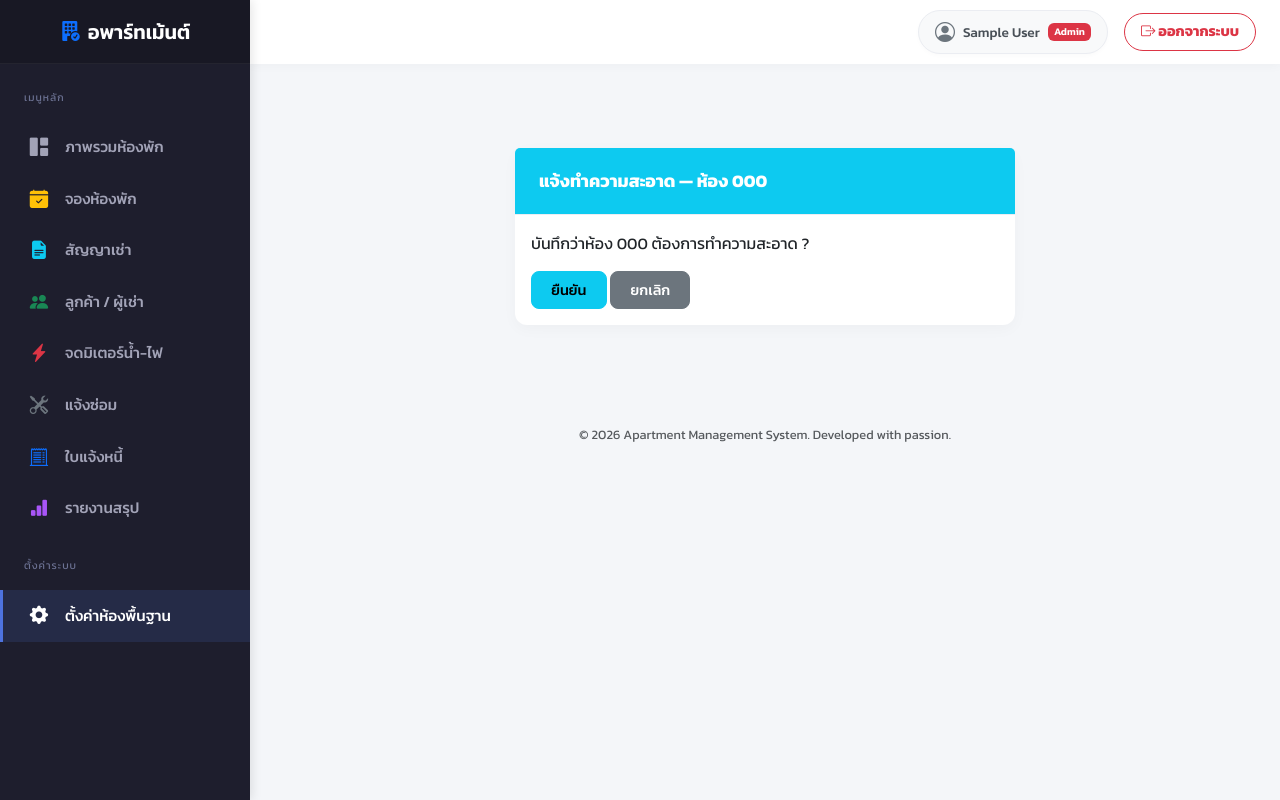
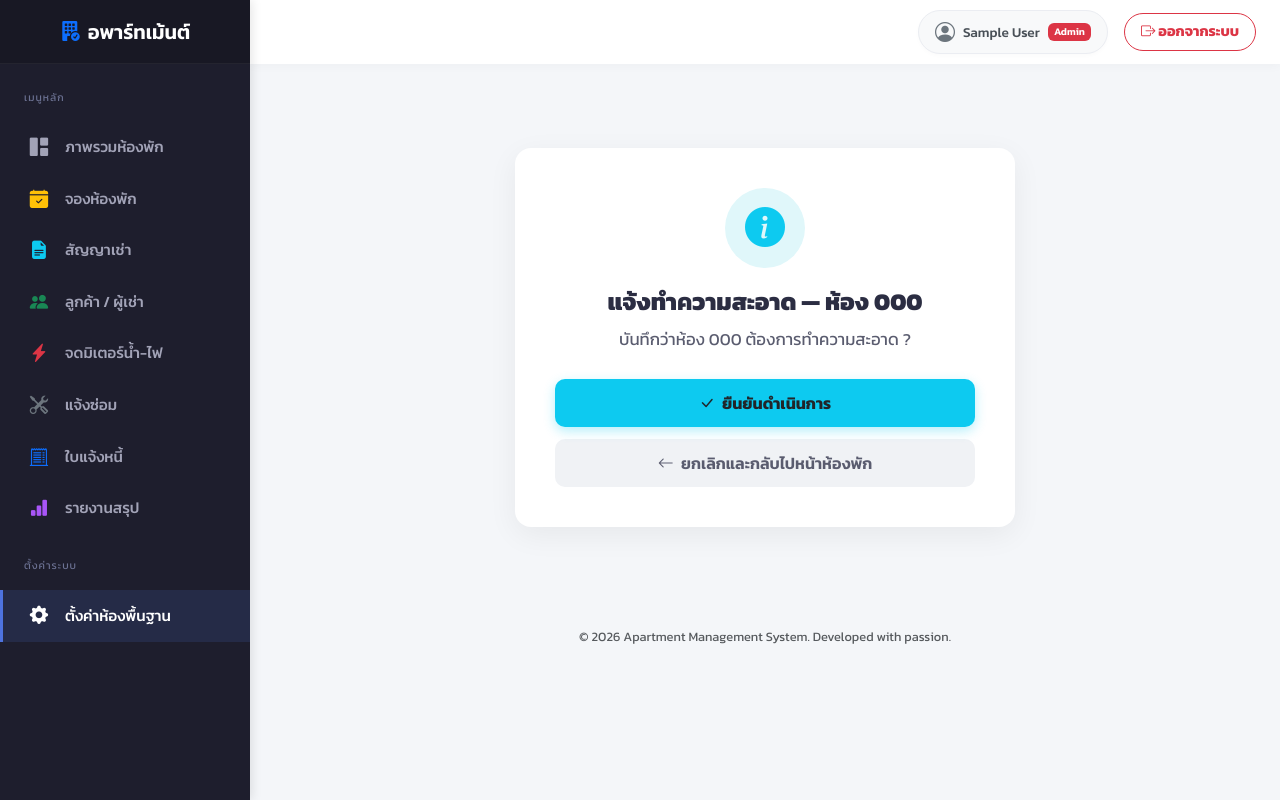
Before and after one commit to Mightycgm/ICT22667-Project, a Django app: page /rooms/1/clean/ in a window 1280 px wide. Run offline with Django 5.2, Linux system fonts and the light colour scheme; a user stored in the database is signed in; tables that the repository leaves empty hold one stand-in row (values such as "Sample post").

Commit message:
แก้ไขหน้าที่ยืนยันทำความสะอาดกับหน้าแจ้งย้ายออก

```diff
--- a/Apartment Management Project/apartment_project/apartment/templates/apartment/room/action_confirm.html
+++ b/Apartment Management Project/apartment_project/apartment/templates/apartment/room/action_confirm.html
@@ -1,23 +1,145 @@
 {% extends 'apartment/base.html' %}
 {% block content %}
-<div style="max-width:500px; margin: 60px auto;">
-    <div class="card border-{{ btn_color }}">
-        <div class="card-header bg-{{ btn_color }} text-white fw-bold">
-            {{ title }}
+
+<style>
+    .action-card {
+        background: #fff;
+        border-radius: 16px;
+        box-shadow: 0 8px 30px rgba(0,0,0,0.06);
+        max-width: 500px;
+        margin: 60px auto;
+        padding: 40px;
+        text-align: center;
+    }
+
+    .action-icon {
+        width: 80px;
+        height: 80px;
+        border-radius: 50%;
+        display: flex;
+        align-items: center;
+        justify-content: center;
+        font-size: 2.5rem;
+        margin: 0 auto 20px;
+        transition: all 0.3s;
+    }
+
+    /* Dynamic Icon Colors based on btn_color */
+    .icon-danger { background: #fff5f5; color: #dc3545; }
+    .icon-success { background: #e8f5e9; color: #198754; }
+    .icon-warning { background: #fff8e1; color: #ffc107; }
+    .icon-primary { background: #e3f2fd; color: #0d6efd; }
+    .icon-info    { background: #e0f7fa; color: #0dcaf0; }
+    .icon-default { background: #f0f2f5; color: #6c757d; }
+
+    .action-title {
+        font-weight: 800;
+        color: #2b2d42;
+        margin-bottom: 10px;
+        font-size: 1.5rem;
+    }
+    .action-text {
+        color: #5a5c6f;
+        font-size: 1.05rem;
+        line-height: 1.6;
+        margin-bottom: 25px;
+    }
+
+    /* Notice block for warnings */
+    .action-notice {
+        background: #fff8e1;
+        color: #ff9800;
+        padding: 12px;
+        border-radius: 8px;
+        font-size: 0.95rem;
+        margin-bottom: 30px;
+        border: 1px solid #ffecb3;
+        text-align: left;
+    }
+
+    /* Primary Dynamic Action Button */
+    .btn-action-confirm {
+        font-weight: 700;
+        padding: 12px 24px;
+        border-radius: 10px;
+        border: none;
+        transition: all 0.2s ease;
+        width: 100%;
+        margin-bottom: 12px;
+        color: #fff;
+    }
+    /* Hover and shadow for dynamic colors */
+    .btn-action-confirm.btn-danger { background: #dc3545; box-shadow: 0 4px 12px rgba(220, 53, 69, 0.3); }
+    .btn-action-confirm.btn-danger:hover { background: #c82333; transform: translateY(-2px); color: #fff; }
+
+    .btn-action-confirm.btn-success { background: #198754; box-shadow: 0 4px 12px rgba(25, 135, 84, 0.3); }
+    .btn-action-confirm.btn-success:hover { background: #157347; transform: translateY(-2px); color: #fff; }
+
+    .btn-action-confirm.btn-warning { background: #ffc107; color: #212529; box-shadow: 0 4px 12px rgba(255, 193, 7, 0.3); }
+    .btn-action-confirm.btn-warning:hover { background: #e0a800; transform: translateY(-2px); color: #212529; }
+
+    .btn-action-confirm.btn-primary { background: #0d6efd; box-shadow: 0 4px 12px rgba(13, 110, 253, 0.3); }
+    .btn-action-confirm.btn-primary:hover { background: #0b5ed7; transform: translateY(-2px); color: #fff; }
+
+    .btn-action-confirm.btn-info { background: #0dcaf0; color: #212529; box-shadow: 0 4px 12px rgba(13, 202, 240, 0.3); }
+    .btn-action-confirm.btn-info:hover { background: #0bacce; transform: translateY(-2px); color: #212529; }
+
+    .btn-action-confirm.btn-default { background: #6c757d; box-shadow: 0 4px 12px rgba(108, 117, 125, 0.3); }
+    .btn-action-confirm.btn-default:hover { background: #5a6268; transform: translateY(-2px); color: #fff; }
+
+    /* Secondary Cancel Button */
+    .btn-action-back {
+        background: #f0f2f5;
+        color: #5a5c6f;
+        font-weight: 600;
+        padding: 12px 24px;
+        border-radius: 10px;
+        border: none;
+        transition: all 0.2s ease;
+        text-decoration: none;
+        display: block;
+        width: 100%;
+    }
+    .btn-action-back:hover {
+        background: #e4e6ef;
+        color: #1e1e2d;
+    }
+</style>
+
+<div class="action-card">
+    <div class="action-icon icon-{% if btn_color %}{{ btn_color }}{% else %}default{% endif %}">
+        {% if btn_color == 'danger' %}
+            <i class="bi bi-exclamation-octagon-fill"></i>
+        {% elif btn_color == 'success' %}
+            <i class="bi bi-check-circle-fill"></i>
+        {% elif btn_color == 'warning' %}
+            <i class="bi bi-exclamation-triangle-fill"></i>
+        {% elif btn_color == 'primary' or btn_color == 'info' %}
+            <i class="bi bi-info-circle-fill"></i>
+        {% else %}
+            <i class="bi bi-question-circle-fill"></i>
+        {% endif %}
     </div>
-        <div class="card-body">
-            <p>{{ message }}</p>
+
+    <h4 class="action-title">{{ title }}</h4>
+
+    <p class="action-text">{{ message }}</p>
+
     {% if warning %}
-                <div class="alert alert-warning mt-3">
-                    {{ warning }}
+    <div class="action-notice">
+        <i class="bi bi-info-circle-fill me-1"></i> {{ warning }}
     </div>
     {% endif %}
+
     <form method="post">
         {% csrf_token %}
-                <button type="submit" class="btn btn-{{ btn_color }}">ยืนยัน</button>
-                <a href="{% url 'room_detail' room.Room_ID %}" class="btn btn-secondary">ยกเลิก</a>
+        <button type="submit" class="btn-action-confirm btn-{% if btn_color %}{{ btn_color }}{% else %}primary{% endif %}">
+            <i class="bi bi-check-lg me-1"></i> ยืนยันดำเนินการ
+        </button>
+        <a href="{% url 'room_detail' room.Room_ID %}" class="btn-action-back">
+            <i class="bi bi-arrow-left me-1"></i> ยกเลิกและกลับไปหน้าห้องพัก
+        </a>
     </form>
 </div>
-    </div>
-</div>
+
 {% endblock %}
```
Lines whose indentation alone changed are shown as unchanged.
